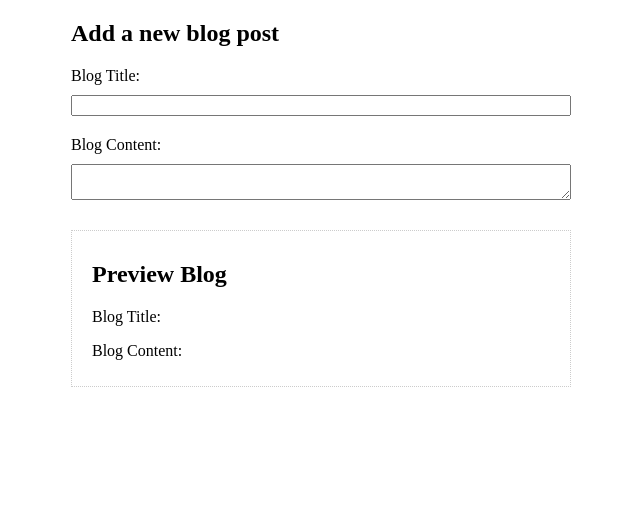
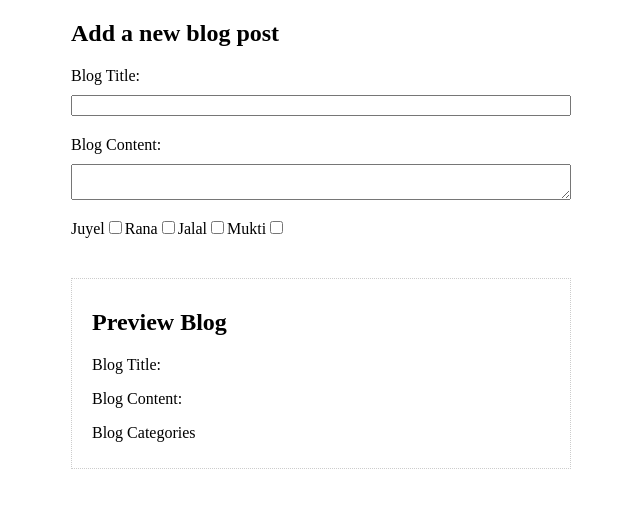
Before and after one commit to JuyelRana/VueJs, a Vue app: page /add in a window 1280 px wide. Shown: the top 508 px of the page, without its empty margins (319-959 px from the left). Built offline with nearby package versions, Linux system fonts and the light colour scheme; the HTML template or start-up script is replaced by a standard one.

Commit message:
checkboxes

```diff
--- a/src/components/AddBlog.vue
+++ b/src/components/AddBlog.vue
@@ -7,6 +7,17 @@
       <label>Blog Content:</label>
       <textarea v-model.lazy="blog.content">
       </textarea>
+
+      <div id="checkboxes">
+        <label>Juyel</label>
+        <input type="checkbox" value="Juyel" v-model="blog.categories">
+        <label>Rana</label>
+        <input type="checkbox" value="Rana" v-model="blog.categories">
+        <label>Jalal</label>
+        <input type="checkbox" value="Jalal" v-model="blog.categories">
+        <label>Mukti</label>
+        <input type="checkbox" value="Mukti" v-model="blog.categories">
+      </div>
     </form>
 
     <div id="preview">
@@ -14,6 +25,10 @@
       <p>Blog Title: {{ blog.title }}</p>
       <p>Blog Content:</p>
       <p>{{ blog.content }}</p>
+      <p>Blog Categories</p>
+      <ul>
+        <li v-for="(category,index) in blog.categories" :key="index">{{ ++index }} . {{ category }}</li>
+      </ul>
     </div>
   </div>
 </template>
@@ -24,7 +39,8 @@ export default {
     return {
       blog:{
         title: "",
-        content: ""
+        content: "",
+        categories:[]
       }
     }
   }
@@ -56,4 +72,17 @@ input[type="text"], textarea{
 h3{
   margin-top: 10px;
 }
+
+#checkboxes{
+  display: inline-block;
+  margin-right: 10px;
+}
+#checkboxes label{
+  display: inline-block;
+}
+
+ul li{
+  list-style: none;
+}
+
 </style>
```
